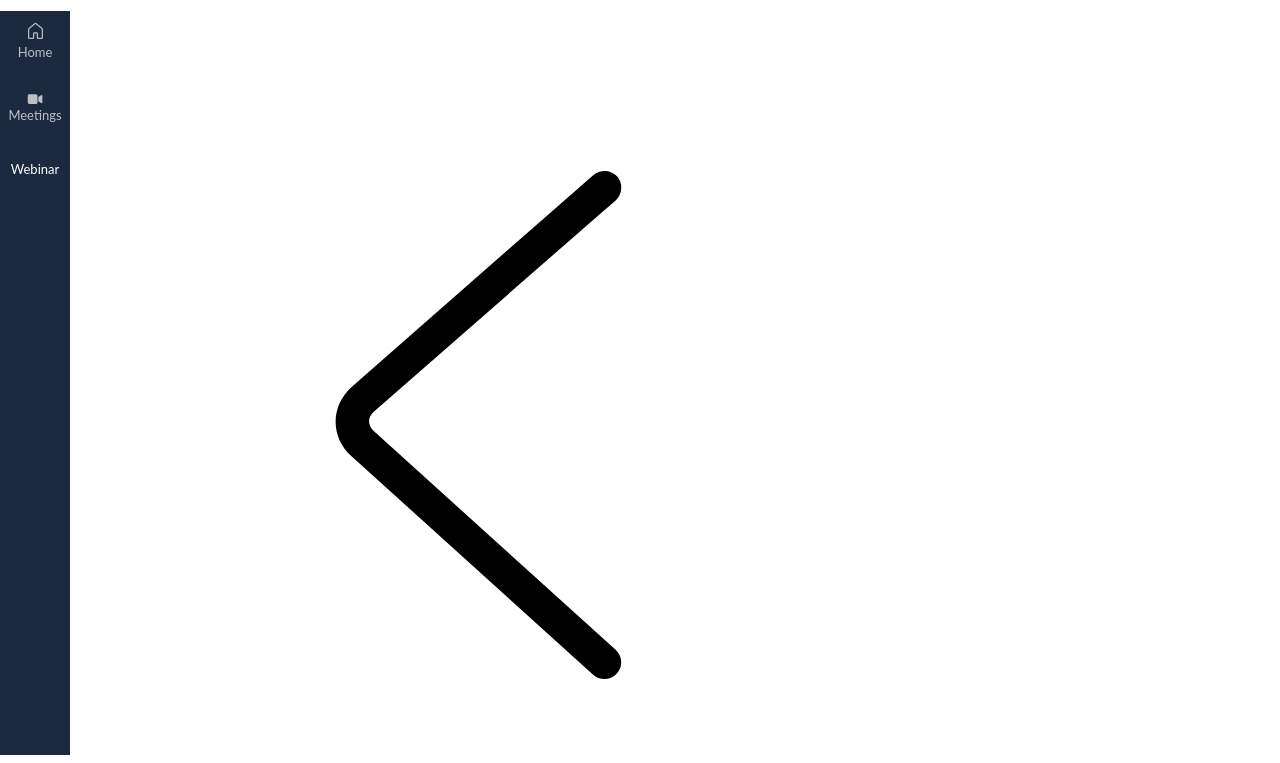
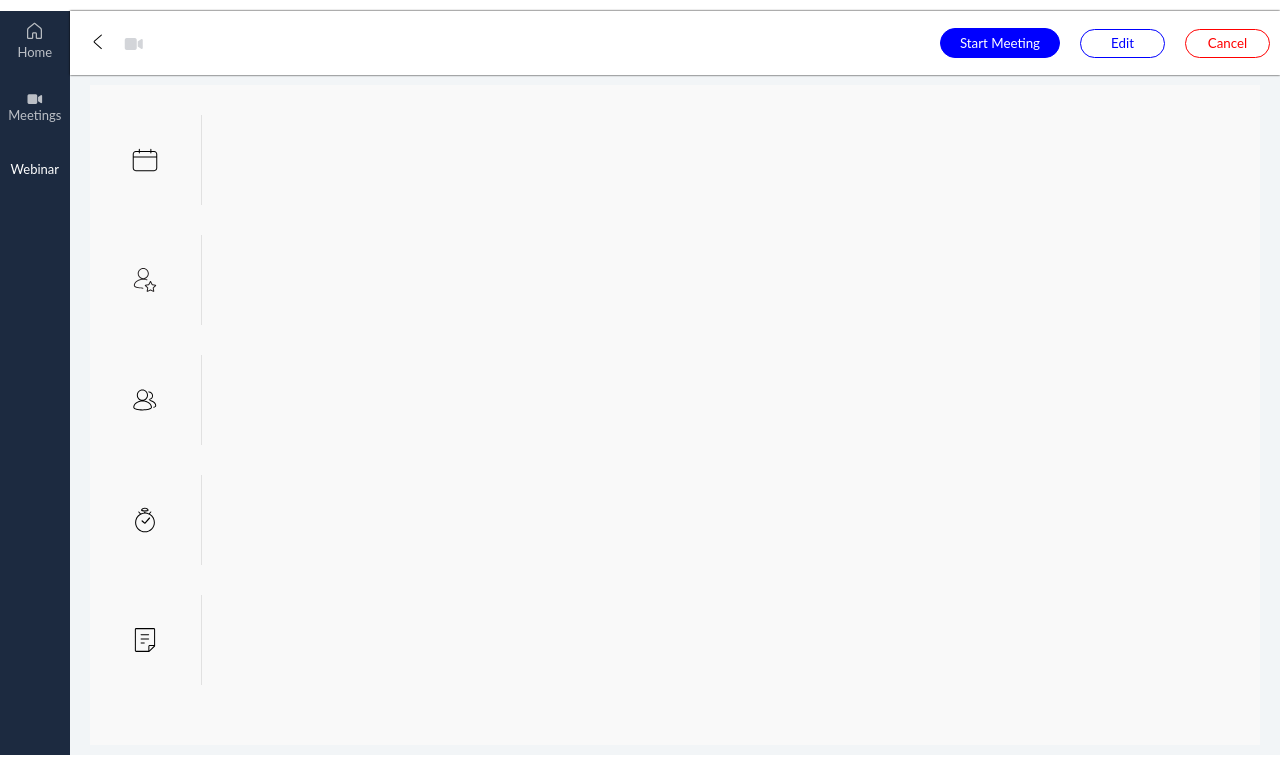
Before and after one commit to Deepa17621/Mock-CRM, a website: page meetings/displayMeetingDetail.html in a window 1280 px wide. Shown: the part 37-800 px from the top of the page. Drawn offline with Linux system fonts and the light colour scheme; no server answers.

Commit message:
fix: minor style issue

```diff
--- a/css/zohoMeeting.css
+++ b/css/zohoMeeting.css
@@ -6,6 +6,9 @@
 header
 {
     height: 48px;
+}
+li{
+    list-style-type: none;
 }
 #meetingIconContainer
 {
@@ -156,7 +159,7 @@ h3{
     font-size: 20px;
     font-weight: 600;
 }
-#meetingListContainer, #meetingFormContainer
+#meetingListContainer, #meetingFormContainer, #meetingDisplayContainer
 {
     background-color: hsl(204, 24%, 96%);
     display: flex;
@@ -213,7 +216,7 @@ li>a>span{
     display: inline-block;
     padding-top: 15px;
 }
-.actualListContainer
+.actualListContainer, .actualDisplayContainer
 {
     margin: 10px 20px;
     /* border: 1px solid black; */
@@ -231,6 +234,7 @@ li>a>span{
     align-items: center;
     margin: 10px 0px;
     text-align: center;
+    cursor: pointer;
 }
 .dateTimeContainer
 {
@@ -318,7 +322,7 @@ li>a>span{
     flex-direction: column;
     row-gap: 5px;
 }
-#meetNow, #schedule
+#meetNowAnonymous, #schedule
 {
     border: 1px solid rgb(33, 124, 199);
     width: 120px;
@@ -332,14 +336,15 @@ li>a>span{
 }
 #btns
 {
-    width: 500px;
+    width: 50%;
     display: flex;
     justify-content: right;
+    align-items: center;
     margin-right: 10px;
-    gap: 10px;
-    padding-right: 15px;
+    gap: 20px;
+    /* padding-right: 15px; */
 }
-#meetNow:hover, #schedule:hover
+#meetNowAnonymous:hover, #schedule:hover
 {
     background-color: rgb(7, 72, 125);
     cursor: pointer;
@@ -360,3 +365,88 @@ li>a>span{
     flex-direction: column;
     row-gap: 0px;
 } */
+
+/* Style For Display Meeting */
+#meetingDisplayContainer .wrapperForHeader
+{
+    height: 70px;
+    box-shadow: 0 0 2px;
+    background-color: #ffffff;
+    display: flex;
+}
+.wrapperForHeader>ul{
+    display: flex;
+    width: 50%;
+    gap: 10px;
+    align-items: center;
+}
+#backBtn>img
+{
+    width: 25px;
+    height: 23px;
+}
+#backBtn{
+    padding-left: 10px;
+}
+#startMeeting
+{
+    background-color: blue;
+    border: 1px solid blue;
+    border-radius: 16px;
+    color: white;
+    height: 30px;
+    width: 120px;
+
+}
+#edit
+{
+    background-color: white;
+    color: blue;
+    border: 1px solid blue;
+    height: 29px;
+    border-radius: 15px;
+    width: 85px;
+}
+#cancel
+{
+    border: 1px solid red;
+    color: red;
+    border-radius: 15px;
+    height: 29px ;
+    width: 85px;
+    background-color: white;
+}
+.actualDisplayContainer
+{
+    background-color: #f9f9f9;
+    height: 90vh;
+}
+#innerContainer
+{
+    width: 78%;
+}
+.colInDisplayMeet
+{
+    height: 90px;
+    display: flex;
+    margin: 30px 0px;
+}
+.iconContainer
+{
+    width: 130px;
+    border-right: 1px solid rgb(128, 128, 128, 0.2);
+    height: 100%;
+    display: flex;
+    align-items: center;
+    justify-content: center;
+}
+.imgContainer{
+    height: 26px;
+    width: 26px;
+}
+.textContainer
+{
+    width: 100%;
+    height: 100%;
+    padding: 10px 0px 10px 20px;
+}
--- a/js/zmeetings.js
+++ b/js/zmeetings.js
@@ -54,6 +54,11 @@ function createList(arrOfObj){
     arrOfObj.forEach(obj => {
         let li=document.createElement("li");
         li.className="list"
+        li.setAttribute("id", obj.meetingKey);
+        li.addEventListener("click", (e)=>{
+            e.preventDefault();
+            window.location.href=`../meetings/displayMeetingDetail.html?meetingKey=${obj.meetingKey}`
+        });
         if(obj.eventTime=="Later")
         {
             if((obj.startTimeMillisec)>=(Date.now()))
--- a/package.json
+++ b/package.json
@@ -14,6 +14,6 @@
     "express": "^4.21.0",
     "json-server": "^1.0.0-beta.1",
     "lodash": "^4.17.21",
-    "mongodb": "^6.8.0"
+    "mongodb": "^6.9.0"
   }
 }
--- a/server.js
+++ b/server.js
@@ -9,7 +9,7 @@ const cookieParser = require('cookie-parser');
 const port = process.env.PORT || 5500;
 
 // Load environment variables (consider using dotenv package)
-let ACCESS_TOKEN="1000.0aaf27a51eac22241f409c060ab37e15.3c1a320039f11e4b6635cfdb0a062387";
+let ACCESS_TOKEN="1000.31246b57fb737eaf4437e949d3d28d22.22c13300e22877fce31d4cfa2f1fd0a0";
 const REFRESH_TOKEN = process.env.REFRESH_TOKEN;
 const CLIENT_ID = process.env.CLIENT_ID;
 const CLIENT_SECRET = process.env.CLIENT_SECRET;
```
Also changed, not shown: meetings/pastMeeting.html (+1 -1 lines), meetings/zohoMeetingmeetings.html (+1 -1 lines), 1 other file.
